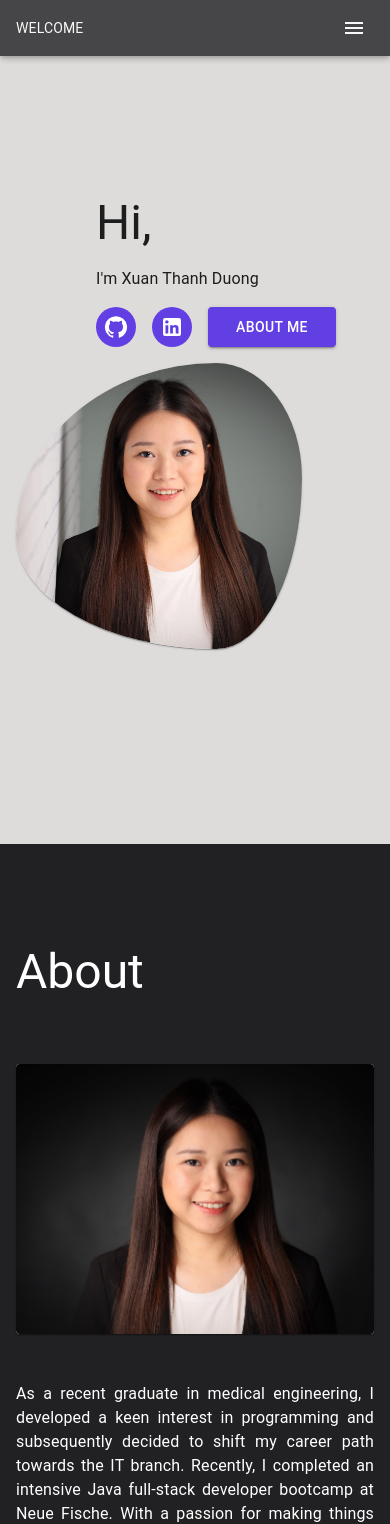
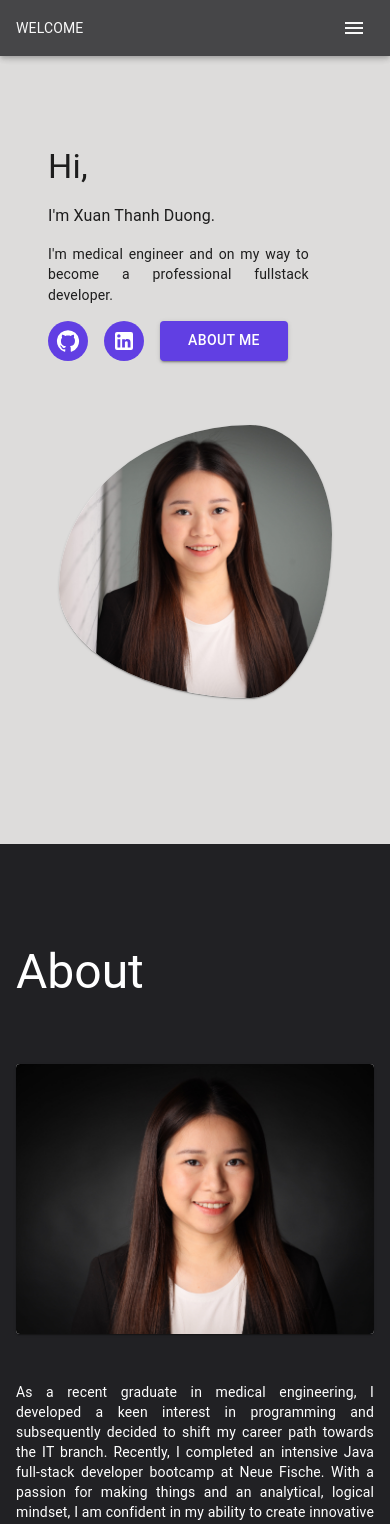
Before and after one commit to ThanhXuanDuong/my-portfolio, a React (Create React App) app in the folder frontend/: page / in a window 390 px wide. Shown: the top 1524 px of the page. Built offline with nearby package versions, Linux system fonts and the light colour scheme; no server answers.

Commit message:
fix size of components in #home to be responsive

```diff
--- a/frontend/src/sections/About.tsx
+++ b/frontend/src/sections/About.tsx
@@ -12,7 +12,7 @@ import KeyboardDoubleArrowDownIcon from "@mui/icons-material/KeyboardDoubleArrow
 import theme from "../theme/theme";
 
 export default function About(){
-    const matches = useMediaQuery(theme.breakpoints.up('sm'));
+    const matches = useMediaQuery(theme.breakpoints.up('md'));
     return (
         <Box id="About"
             sx={{marginBottom:"5rem",
@@ -46,7 +46,7 @@ export default function About(){
                              alignItems="center"
                              gap="1rem"
                         >
-                            <Typography sx={{typography: { xl: 'h6', md: 'body1',s:'body2'},
+                            <Typography sx={{typography: { xl: 'h6', md: 'body1',sm:'body1',xs:'body2'},
                                 textAlign:"justify"
                             }}>
                                 As a recent graduate in medical engineering,
@@ -75,7 +75,7 @@ export default function About(){
                     </Grid>
                 </Grid>
                 {matches &&
-                    <Box textAlign="center">
+                    <Box textAlign="end">
                         <IconButton href="#Skills">
                             <KeyboardDoubleArrowDownIcon sx={{fontSize:"60px", color:"#ffffff"}}/>
                         </IconButton>
--- a/frontend/src/sections/Home.tsx
+++ b/frontend/src/sections/Home.tsx
@@ -5,7 +5,7 @@ import KeyboardDoubleArrowDownIcon from '@mui/icons-material/KeyboardDoubleArrow
 import theme from "../theme/theme";
 
 export default function Home(){
-    const matches = useMediaQuery(theme.breakpoints.up('sm'));
+    const matches = useMediaQuery(theme.breakpoints.up('md'));
     return (
         <Container id="Home">
             <Box display="flex"
@@ -14,21 +14,29 @@ export default function Home(){
                  height="100vh"
                  sx={{marginTop: {xl: "5rem", md:"2rem"}}}
                  justifyContent="center"
-                 alignItems="center"
                  flexWrap="wrap"
             >
-                <Grid container spacing={2}>
-                    <Grid item xl={5} md={6} alignSelf="center">
+                <Grid container
+                      rowSpacing={8}
+                      columnSpacing={2}
+                      justifyContent="center">
+                    <Grid item xl={6.5} md={6} alignSelf="center" left={0}>
                         <Box display="flex"
                              flexDirection="column"
-                             paddingLeft="5rem"
+                             paddingLeft="2rem"
                              gap="1rem"
                         >
-                            <Typography sx={{ typography: {xl:'h1',lg:'h1', md:'h2', sm: 'h3', xs: 'h3'}}}>
+                            <Typography sx={{ typography: {xl:'h1',lg:'h1', md:'h2', sm: 'h3', xs: 'h4'}}}>
                                 Hi,
                             </Typography>
-                            <Typography sx={{ typography: {xl:'h4',lg:'h4', md:'h5', sm: 'h6', xs: 'body1'}}}>
-                                I'm Xuan Thanh Duong
+                            <Typography sx={{ typography: {xl:'h4',lg:'h5', md:'h6', sm: 'h6', xs: 'body1'}}}>
+                                I'm Xuan Thanh Duong.
+                            </Typography>
+                            <Typography sx={{ typography: {xl:'h5',lg:'h6', md:'body1', sm: 'body1', xs: 'body2'},
+                                        width:"80%",
+                                        textAlign:"justify"
+                            }}>
+                                I'm medical engineer and on my way to become a professional fullstack developer.
                             </Typography>
 
                             <Box display="flex" gap="1rem">
@@ -51,13 +59,12 @@ export default function Home(){
                                         sx={{width:"8rem"}}
                                 >About me</Button>
                             </Box>
-
-
                         </Box>
                     </Grid>
-                    <Grid item xl={7} md={6} >
+
+                    <Grid item xl={5.5} md={6}>
                         <Card sx={{
-                            width: {xl: '100%', lg:'80%', md:'80%', sm: '80%',xs:'80%'},
+                            maxWidth: {xl: '70vmin', lg:'70vmin', md:'50vmin', sm: '60vmin',xs:'70vmin'},
                             borderRadius:"70% 30% 30% 70% / 60% 40% 60% 40%",
                             margin:'0',
                             objectFit:"contain"}}>
@@ -70,7 +77,7 @@ export default function Home(){
                     </Grid>
                 </Grid>
                 {matches &&
-                    <Box textAlign="start">
+                    <Box left={0}>
                         <IconButton href="#About">
                             <KeyboardDoubleArrowDownIcon sx={{fontSize:"60px"}}/>
                         </IconButton>
```
